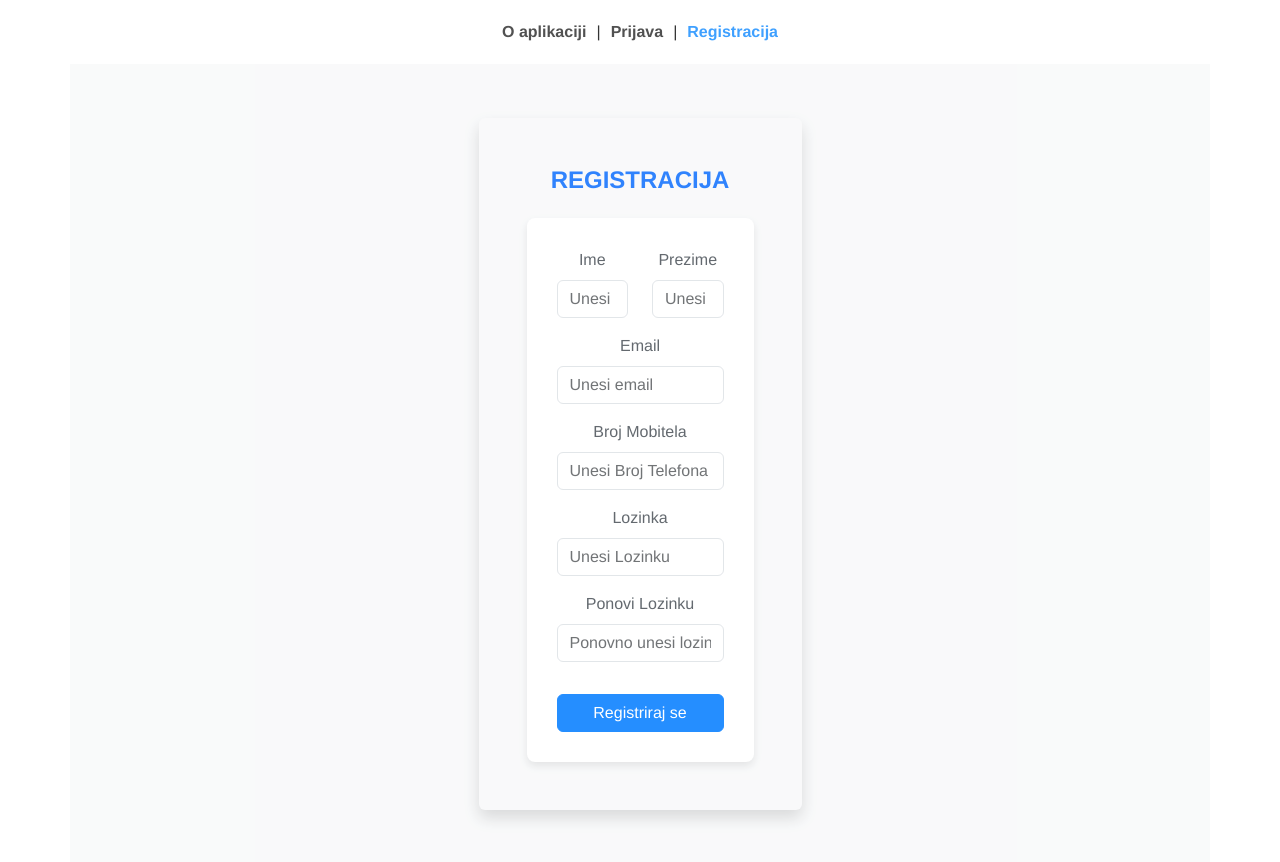
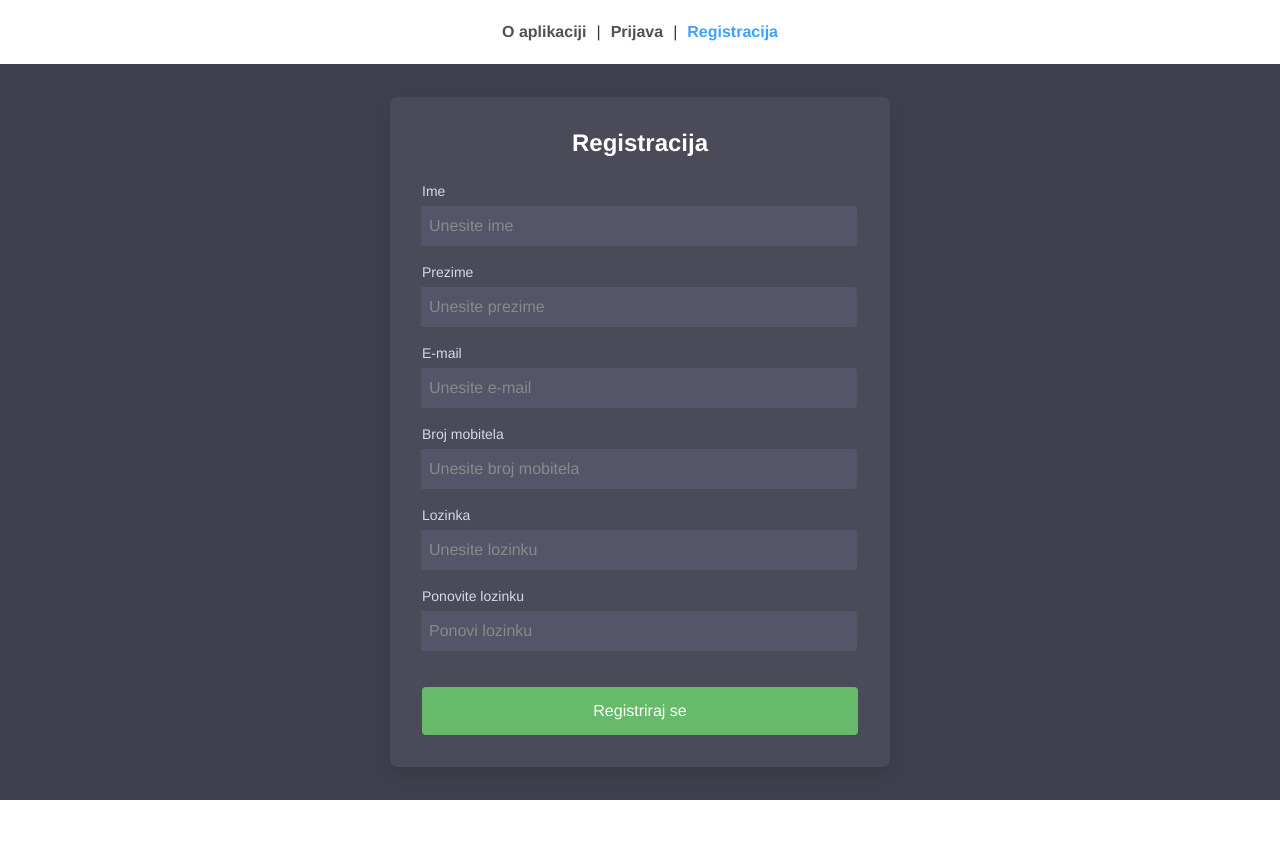
Before and after one commit to patrikobsivac/DiningBooker-Frontend, a Vue app: page /registracija in a window 1280 px wide. After the commit the page ends 800 px from the top, so only its background shows below. Built offline with nearby package versions, Linux system fonts and the light colour scheme.

Commit message:
Update LoginView i RegisterView
- redizajniran login i prijava forma

```diff
--- a/src/views/LoginView.vue
+++ b/src/views/LoginView.vue
@@ -1,33 +1,30 @@
 <template>
-  <div class="container">
-    <div class="row justify-content-center">
-      <div class="col-md-6">
-        <h1 class="text-center mb-5">PRIJAVA</h1>
+  <div class="login-container">
+    <div class="login-box">
+      <h1 class="title">Prijava</h1>
+      <p class="subtitle">Prijavite se kako biste nastavili dalje</p>
       <form @submit.prevent="login">
-          <div class="form-group">
-            <label for="inputMail">Email</label>
+        <div class="input-group">
+          <label for="inputMail">E-mail</label>
           <input
             v-model="username"
             type="email"
-              class="form-control"
-              id="inputmail"
-              aria-describedby="emailHelp"
-              placeholder="Unesi Email"
+            id="inputMail"
+            placeholder="Unesite e-mail"
           />
         </div>
-          <div class="form-group">
-            <label for="passwrd">Lozinka</label>
+        <div class="input-group">
+          <label for="password">Zaporka</label>
           <input
             v-model="password"
             type="password"
-              class="form-control"
-              id="Passwrd"
-              placeholder="Unesi Zaporku"
+            id="password"
+            placeholder="Unesite zaporku"
           />
         </div>
-          <button type="submit" class="btn btn-primary mt-3">Prijavi se</button>
+        <a href="#" class="forgot-password">Zaboravili ste lozinku?</a>
+        <button type="submit" class="btn">Prijavi se</button>
       </form>
-      </div>
     </div>
   </div>
 </template>
@@ -66,3 +63,76 @@ export default {
   },
 };
 </script>
+
+<style scoped>
+.login-container {
+  display: flex;
+  justify-content: center;
+  align-items: center;
+  height: 100vh;
+  background-color: #1e1e2f;
+}
+.login-box {
+  background-color: #2b2b3c;
+  padding: 2rem;
+  border-radius: 8px;
+  box-shadow: 0 8px 16px rgba(0, 0, 0, 0.2);
+  width: 100%;
+  max-width: 400px;
+  text-align: center;
+}
+.title {
+  color: #ffffff;
+  font-size: 1.5rem;
+  margin-bottom: 0.5rem;
+}
+.subtitle {
+  color: #a9a9b3;
+  font-size: 1rem;
+  margin-bottom: 1.5rem;
+}
+.input-group {
+  margin-bottom: 1rem;
+  text-align: left;
+}
+label {
+  display: block;
+  font-size: 0.875rem;
+  color: #d1d1e0;
+  margin-bottom: 0.25rem;
+}
+input {
+  width: 100%;
+  padding: 0.5rem;
+  border: none;
+  border-radius: 4px;
+  background-color: #383850;
+  color: #ffffff;
+}
+input:focus {
+  outline: 2px solid #a72828;
+}
+.forgot-password {
+  display: block;
+  margin: 0.5rem 0 1.5rem;
+  color: #a72828;
+  font-size: 0.875rem;
+  text-decoration: none;
+}
+.forgot-password:hover {
+  text-decoration: underline;
+}
+.btn {
+  width: 100%;
+  padding: 0.75rem;
+  background-color: #a72828;
+  color: #ffffff;
+  border: none;
+  border-radius: 4px;
+  font-size: 1rem;
+  cursor: pointer;
+}
+.btn:hover {
+  background-color: #882121;
+}
+</style>
--- a/src/views/RegisterView.vue
+++ b/src/views/RegisterView.vue
@@ -1,88 +1,64 @@
 <template>
-  <div class="container py-5">
-    <div class="row justify-content-center">
-      <div class="col-md-6 bg-light p-5 rounded shadow">
-        <h1 class="text-center mb-4 text-primary">REGISTRACIJA</h1>
-        <form @submit.prevent="onSubmit" class="form">
-          <div class="row">
-            <div class="col-md-6">
-              <div class="form-group mb-3">
-                <label for="inputName" class="form-label">Ime</label>
+  <div class="register-container">
+    <div class="register-box">
+      <h1 class="title">Registracija</h1>
+      <form @submit.prevent="onSubmit">
+        <div class="input-group">
+          <label for="ime">Ime</label>
           <input
+            v-model="formData.ime"
             type="text"
-                  class="form-control"
-                  id="inputName"
-                  v-model="formData.name"
-                  placeholder="Unesi ime"
-                  required
+            id="name"
+            placeholder="Unesite ime"
           />
         </div>
-            </div>
-            <div class="col-md-6">
-              <div class="form-group mb-3">
-                <label for="inputSurename" class="form-label">Prezime</label>
+        <div class="input-group">
+          <label for="surname">Prezime</label>
           <input
+            v-model="formData.prezime"
             type="text"
-                  class="form-control"
-                  id="inputSurename"
-                  v-model="formData.surname"
-                  placeholder="Unesi prezime"
-                  required
+            id="surname"
+            placeholder="Unesite prezime"
           />
         </div>
-            </div>
-          </div>
-          <div class="form-group mb-3">
-            <label for="emailAdr" class="form-label">Email</label>
+        <div class="input-group">
+          <label for="email">E-mail</label>
           <input
+            v-model="formData.email"
             type="email"
-              class="form-control"
-              id="emailAdr"
-              v-model="formData.email"
-              placeholder="Unesi email"
-              required
+            id="email"
+            placeholder="Unesite e-mail"
           />
         </div>
-          <div class="form-group mb-3">
-            <label for="phoneNumbr" class="form-label">Broj Mobitela</label>
+        <div class="input-group">
+          <label for="phone">Broj mobitela</label>
           <input
+            v-model="formData.brojTelefona"
             type="tel"
-              class="form-control"
-              id="phoneNumbr"
-              v-model="formData.phoneNumber"
-              placeholder="Unesi Broj Telefona"
-              required
+            id="phone"
+            placeholder="Unesite broj mobitela"
           />
         </div>
-          <div class="form-group mb-3">
-            <label for="passwrd" class="form-label">Lozinka</label>
+        <div class="input-group">
+          <label for="password">Lozinka</label>
           <input
+            v-model="formData.password"
             type="password"
-              class="form-control"
-              id="passwrd"
-              v-model="formData.password"
-              placeholder="Unesi Lozinku"
-              required
+            id="password"
+            placeholder="Unesite lozinku"
           />
         </div>
-          <div class="form-group mb-3">
-            <label for="repeatPasswrd" class="form-label">Ponovi Lozinku</label>
+        <div class="input-group">
+          <label for="confirmPassword">Ponovite lozinku</label>
           <input
+            v-model="formData.confirmPassword"
             type="password"
-              class="form-control"
-              id="repeatPasswrd"
-              v-model="formData.confirmPassword"
-              placeholder="Ponovno unesi lozinku"
-              required
+            id="confirmPassword"
+            placeholder="Ponovi lozinku"
           />
         </div>
-          <div class="form-group text-center">
-            <button type="submit" class="btn btn-primary mt-3 w-100">
-              Registriraj se
-            </button>
-          </div>
+        <button type="submit" class="btn">Registriraj se</button>
       </form>
-      </div>
     </div>
   </div>
 </template>
@@ -108,8 +84,8 @@ export default {
       if (this.formData.password === this.formData.confirmPassword) {
         const newKorisnik = {
           id: korisnik.length + 1,
-          name: this.formData.ime,
-          surname: this.formData.prezime,
+          ime: this.formData.ime,
+          prezime: this.formData.prezime,
           password: this.formData.password,
           email: this.formData.email,
           password: this.formData.password,
@@ -123,29 +99,58 @@ export default {
 </script>
 
 <style scoped>
-.container {
-  background-color: #f8f9fa;
-  min-height: 100vh;
+.register-container {
   display: flex;
+  justify-content: center;
   align-items: center;
-  justify-content: center;
+  height: 100vh;
+  background-color: #1e1e2f;
 }
-.form {
-  background: #fff;
+.register-box {
+  background-color: #2b2b3c;
+  padding: 2rem;
   border-radius: 8px;
-  padding: 30px;
-  box-shadow: 0 4px 8px rgba(0, 0, 0, 0.1);
+  box-shadow: 0 8px 16px rgba(0, 0, 0, 0.2);
+  width: 100%;
+  max-width: 500px;
 }
-.form-label {
-  font-weight: 500;
-  color: #495057;
+.title {
+  color: #ffffff;
+  font-size: 1.5rem;
+  text-align: center;
+  margin-bottom: 1.5rem;
 }
-.btn-primary {
-  background-color: #007bff;
-  border-color: #007bff;
+.input-group {
+  margin-bottom: 1rem;
 }
-.btn-primary:hover {
-  background-color: #0056b3;
-  border-color: #004085;
+label {
+  display: block;
+  font-size: 0.875rem;
+  color: #d1d1e0;
+  margin-bottom: 0.25rem;
+}
+input {
+  width: 100%;
+  padding: 0.5rem;
+  border: none;
+  border-radius: 4px;
+  background-color: #383850;
+  color: #ffffff;
+}
+input:focus {
+  outline: 2px solid #4caf50;
+}
+.btn {
+  width: 100%;
+  padding: 0.75rem;
+  background-color: #4caf50;
+  color: #ffffff;
+  border: none;
+  border-radius: 4px;
+  font-size: 1rem;
+  cursor: pointer;
+}
+.btn:hover {
+  background-color: #45a045;
 }
 </style>
```
Lines whose indentation alone changed are shown as unchanged.
